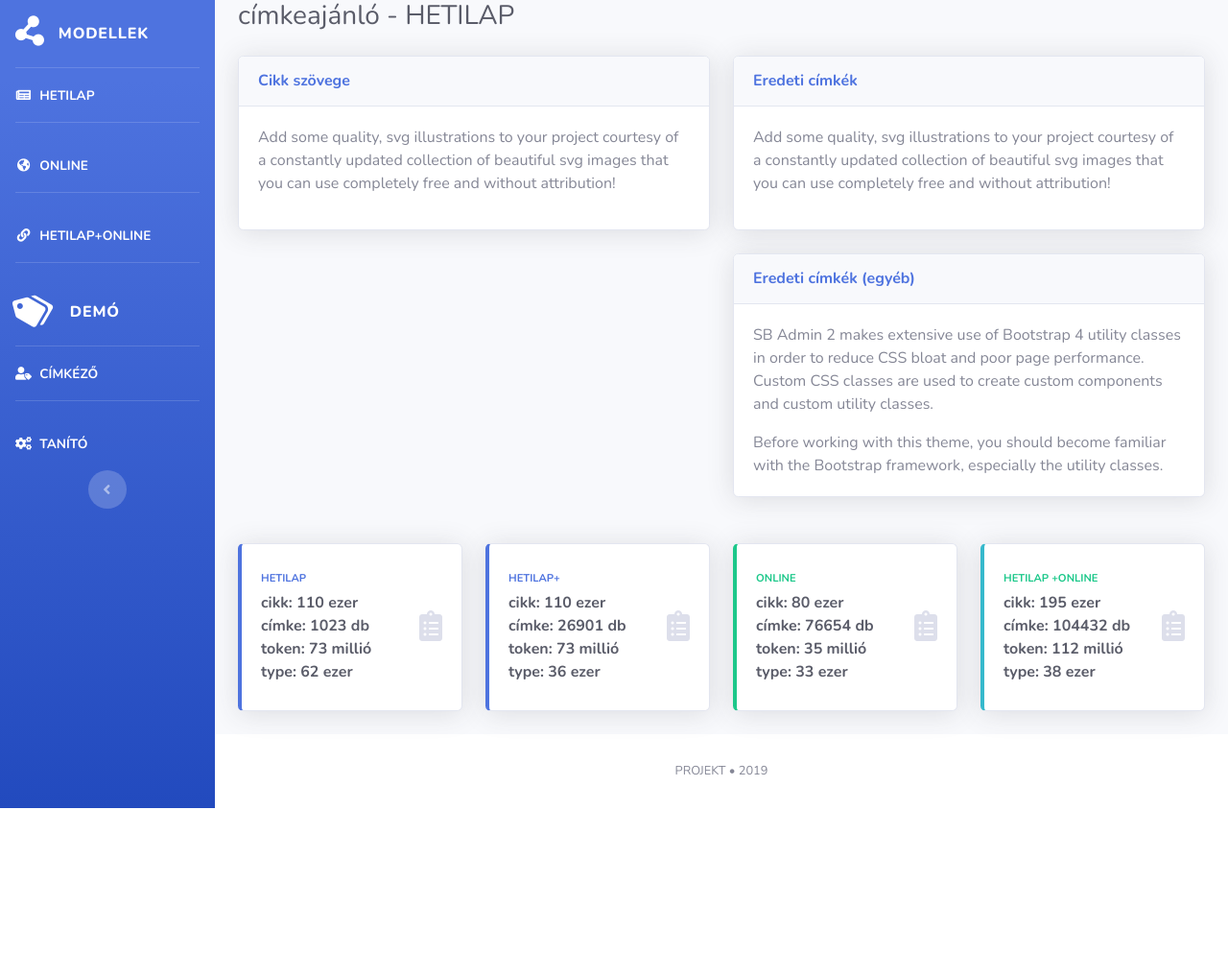
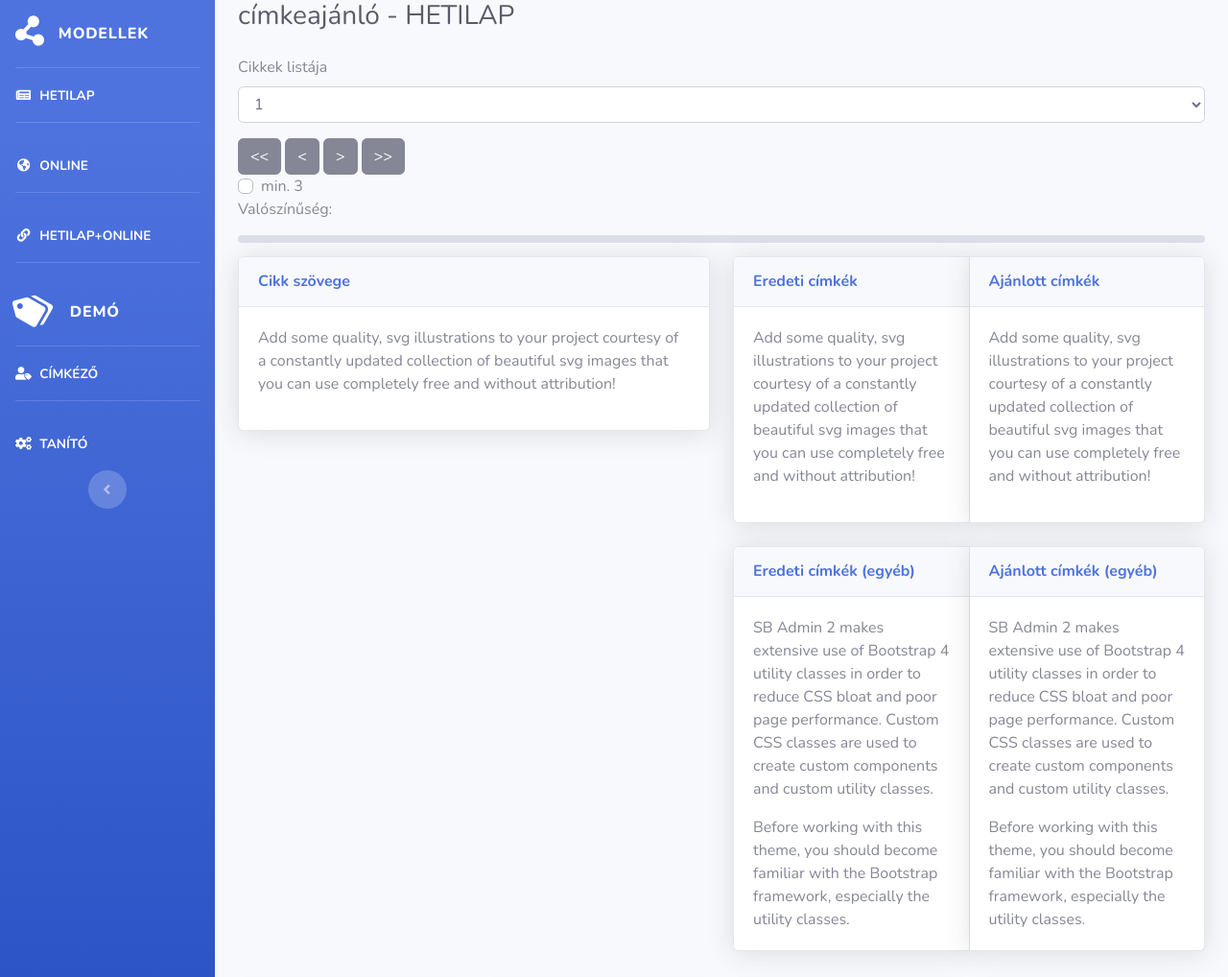
Before and after one commit to tuzesbalazs2/Webprog4-Beadando1, a website with bundled scripts: page index.html in a window 1280 px wide. Shown: the top 1018 px of the page at 96% size. Before the commit the page ends 842 px from the top, so only its background shows below. Built offline with nearby package versions, Linux system fonts and the light colour scheme.

Commit message:
Weboldal kinézetén javítás

```diff
--- a/index.html
+++ b/index.html
@@ -124,8 +124,30 @@
             <h1 class="h3 mb-0 text-gray-800">címkeajánló - HETILAP</h1>
           </div>
 
+  <div class="form-group">
+    <label for="exampleFormControlSelect1">Cikkek listája</label>
+    <select class="form-control" id="exampleFormControlSelect1">
+      <option value="1">1</option>
+      <option value="2">2</option>
+      <option value="3">3</option>
+    </select>
+  </div>
 
 
+        <button type="submit" class="btn btn-secondary"><<</button>
+        <button type="submit" class="btn btn-secondary"><</button>
+        <button type="submit" class="btn btn-secondary">></button>
+        <button type="submit" class="btn btn-secondary">>></button>
+
+
+
+               <div class="custom-control custom-checkbox">
+                  <input type="checkbox" class="custom-control-input" id="checkboxMin">
+                  <label class="custom-control-label" for="checkboxMin">min. 3</label>
+              </div>
+
+             <label for="customRange1">Valószínűség: </label>
+        <input type="range" class="custom-range" min="0" max="5" step="0.5" id="customRange1">
 
 
           <!-- Content Row -->
@@ -152,6 +174,8 @@
 
             <div class="col-lg-6 mb-4">
 
+     <div class="card-group">
+
               <!-- Illustrations -->
               <div class="card shadow mb-4">
                 <div class="card-header py-3">
@@ -164,6 +188,22 @@
                 </div>
               </div>
 
+              <!-- Illustrations -->
+              <div class="card shadow mb-4">
+                <div class="card-header py-3">
+                  <h6 class="m-0 font-weight-bold text-primary">Ajánlott címkék</h6>
+                </div>
+                <div class="card-body">
+                  <div class="text-center">
+                  </div>
+                  <p>Add some quality, svg illustrations to your project courtesy of a constantly updated collection of beautiful svg images that you can use completely free and without attribution!</p>
+                </div>
+              </div>
+
+          </div>
+
+     <div class="card-group">
+
               <!-- Approach -->
               <div class="card shadow mb-4">
                 <div class="card-header py-3">
@@ -174,6 +214,21 @@
                   <p class="mb-0">Before working with this theme, you should become familiar with the Bootstrap framework, especially the utility classes.</p>
                 </div>
               </div>
+
+
+              <!-- Approach -->
+              <div class="card shadow mb-4">
+                <div class="card-header py-3">
+                  <h6 class="m-0 font-weight-bold text-primary">Ajánlott címkék (egyéb)</h6>
+                </div>
+                <div class="card-body">
+                  <p>SB Admin 2 makes extensive use of Bootstrap 4 utility classes in order to reduce CSS bloat and poor page performance. Custom CSS classes are used to create custom components and custom utility classes.</p>
+                  <p class="mb-0">Before working with this theme, you should become familiar with the Bootstrap framework, especially the utility classes.</p>
+                </div>
+              </div>
+
+          </div>
+
 
             </div>
           </div>
```
